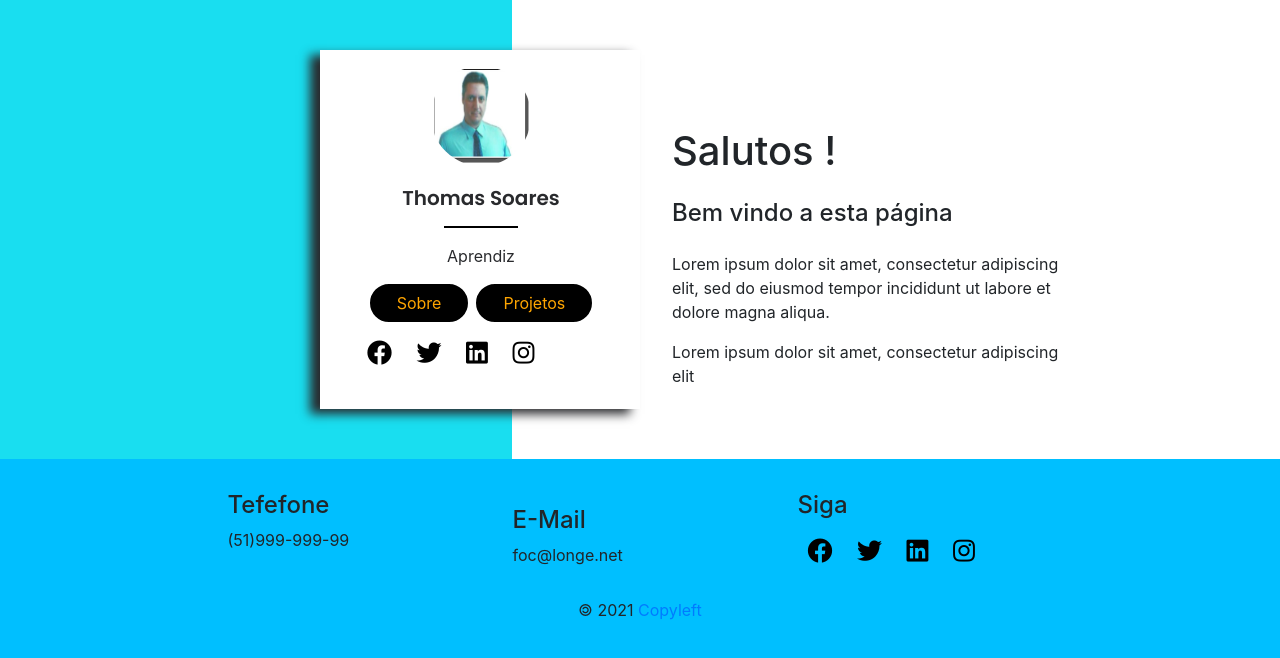
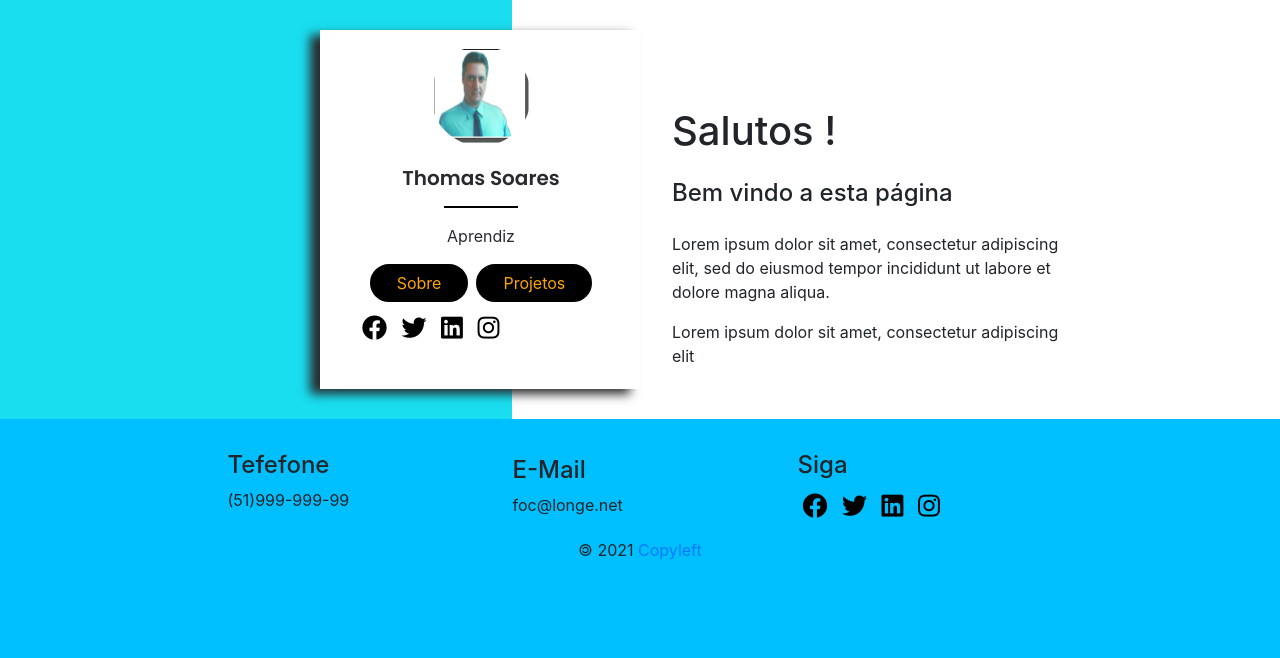
Before and after one commit to thomastschoepke/GD, a plain HTML site: page index.html in a window 1280 px wide. Drawn offline with Linux system fonts and the light colour scheme.

Commit message:
Modificacoes sexta 5

```diff
--- a/css/style.css
+++ b/css/style.css
@@ -3,7 +3,7 @@ body {
 }
 
 .container-card {
-    padding: 50px 0px 50px 0px;
+    padding: 30px 0px 30px 0px;
     margin-bottom: 2em;
 }
 
@@ -82,7 +82,7 @@ body {
 .links-redes-sociais i {
     color: black;
     font-size: 25px;
-    padding: 10px;
+    padding: 5px;
 }
 
 #footer-elementos {
@@ -91,7 +91,7 @@ body {
 }
 
 #footer-elementos .email {
-    padding: 15px 0px 15px 0px;
+    padding: 5px 0px 5px 0px;
 }
 
 @media (min-width: 900px) {
@@ -133,7 +133,7 @@ body {
 
 .rodape {
   text-align: center important;
-  margin-bottom: 10px
+  margin-bottom: 0px
 }
 
 
```
Also changed, not shown: 1 other file.
